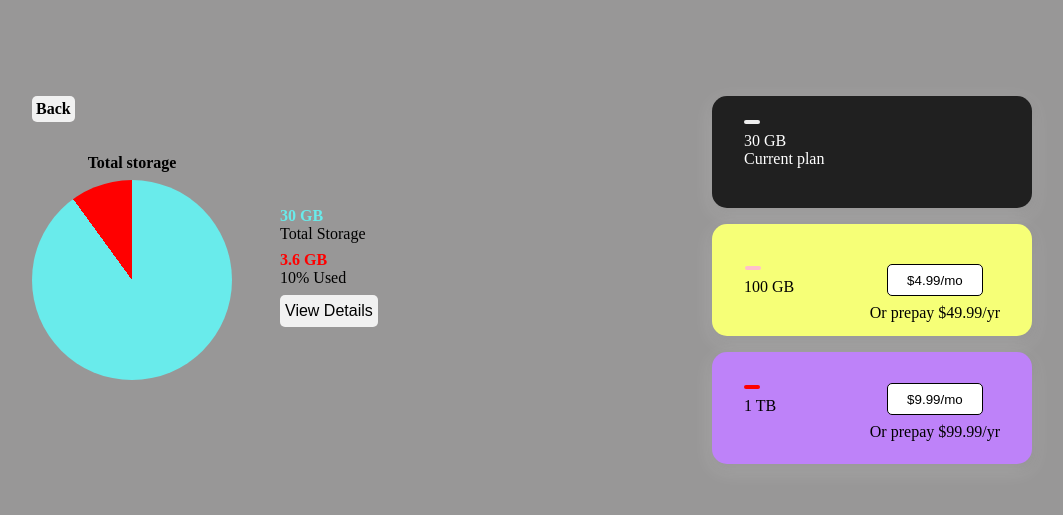
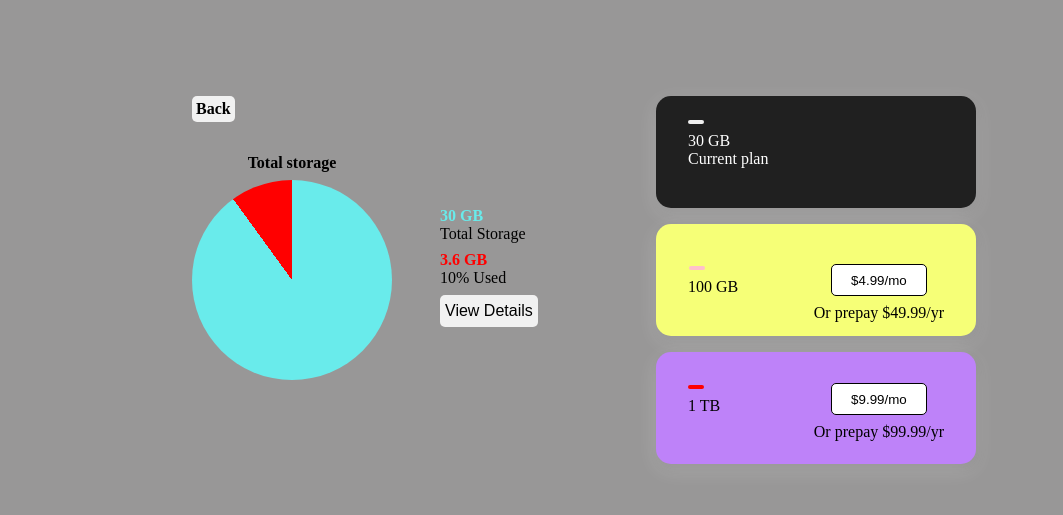
Before and after one commit to bowen-anth/storage-plans, a plain HTML site: page index.html in a window 1280 px wide. Shown: the whole page, without its empty margins (64-1127 px from the left). Drawn offline with Linux system fonts and the light colour scheme.

```diff
--- a/app.css
+++ b/app.css
@@ -203,3 +203,10 @@
     background-color: #ddd;
     color: black;
 }
+
+@media (min-width: 1200px) {
+    .main-container {
+        width: 60rem;
+        margin: auto
+    }
+}
```
